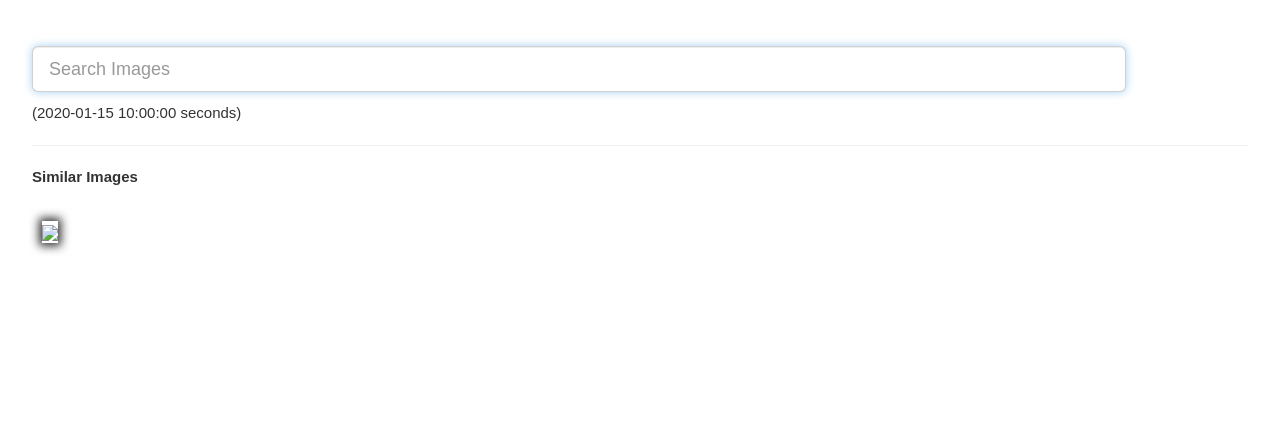
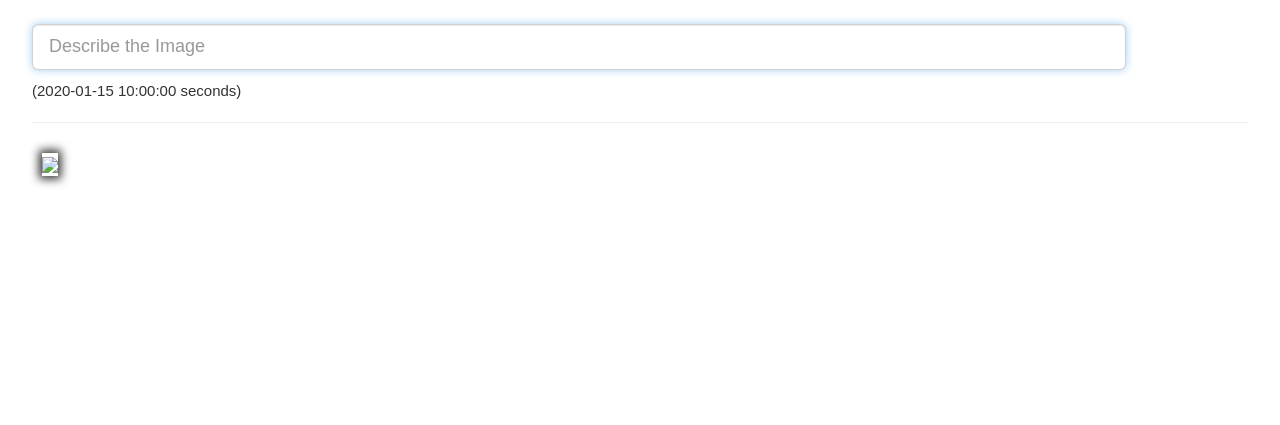
Before and after one commit to ShivamShrirao/CLIP_Image_Search, a Flask app: template www/templates/search.html in a window 1280 px wide. Shown: the part 52-477 px from the top of the page. Run offline with Flask 2, Linux system fonts and the light colour scheme; the template is opened without the code that fills it: most values are stand-ins (such as "Sample title", 1, 10 or a date in 2020); parts of the project's set-up code (start-up, migrations or seed data) failed here and were passed over; some libraries are stand-ins or nearby versions.

Commit message:
minor cleaning

```diff
--- a/www/server.py
+++ b/www/server.py
@@ -82,22 +82,6 @@
 	return render_template("search.html", resp=resp, query=query, time_taken=f"{time_taken:.4f}")
 
 
-@app.route('/view/<qid>')
-def view(qid, view_page=True):
-	start_time = time.time()
-	try:
-		query = corpus_sentences[int(qid)]
-		resp = get_resp_dicts(query)
-	except IndexError:
-		query = ""
-		resp = []
-	end_time = time.time()
-	time_taken = end_time-start_time
-	return render_template("search.html", resp=resp[1:], query=query, time_taken=f"{time_taken:.4f}",
-							view_page=view_page)	 # skip first resp as it is same as question in db.
-
-
-
 if __name__ == '__main__':
 	app.run(debug=False)
 #	app.run(host='0.0.0.0', port=31796, debug=False)
--- a/www/templates/index.html
+++ b/www/templates/index.html
@@ -17,7 +17,7 @@
 	<h1><b>Welcome to CLIP Image Search</b></h1>
 	<form method="get" action="/search">
 		<div>
-	    	<input id="searchfield" placeholder="Search Images" type="text" name="q" autofocus autocomplete="off" class="form-control input-lg" style="width: 90%; border: 1px solid #71717152">
+	    	<input id="searchfield" placeholder="Describe the Image" type="text" name="q" autofocus autocomplete="off" class="form-control input-lg" style="width: 90%; border: 1px solid #71717152">
 	  	</div>
 	</form>
 {% endblock %}
--- a/www/templates/search.html
+++ b/www/templates/search.html
@@ -12,30 +12,13 @@
 		}
 	</style>
 	<br>
-	<br>
 	<form method="get" action="/search">
 		<div>
-	    	<input id="searchfield" placeholder="Search Images" type="text" name="q" autofocus autocomplete="off" class="form-control input-lg" onfocus="this.value='{{query}}';" style="width: 90%; border: 1px solid #71717152">
+	    	<input id="searchfield" placeholder="Describe the Image" type="text" name="q" autofocus autocomplete="off" class="form-control input-lg" onfocus="this.value='{{query}}'; this.onfocus=null;" style="width: 90%; border: 1px solid #71717152">
 	  	</div>
 	</form>
 	<h1><b style="color: black">{{query}}</b></h1> ({{time_taken}} seconds)
-	{% if view_page %}
-		<hr class="solid">
-		0 Results
-		<hr class="solid">
-		<br>
-		<br>
-		<br>
-		<hr class="solid">
-		<b>Related Images</b>
-		<hr class="solid">
-	{% else %}
-		<br>
-		<hr class="solid">
-		<b>Similar Images</b>
-		<br>
-		<br>
-	{% endif %}
+	<hr class="solid">
 
 	{% for doc in resp %}
 		{% with hitobj=doc %}
```
